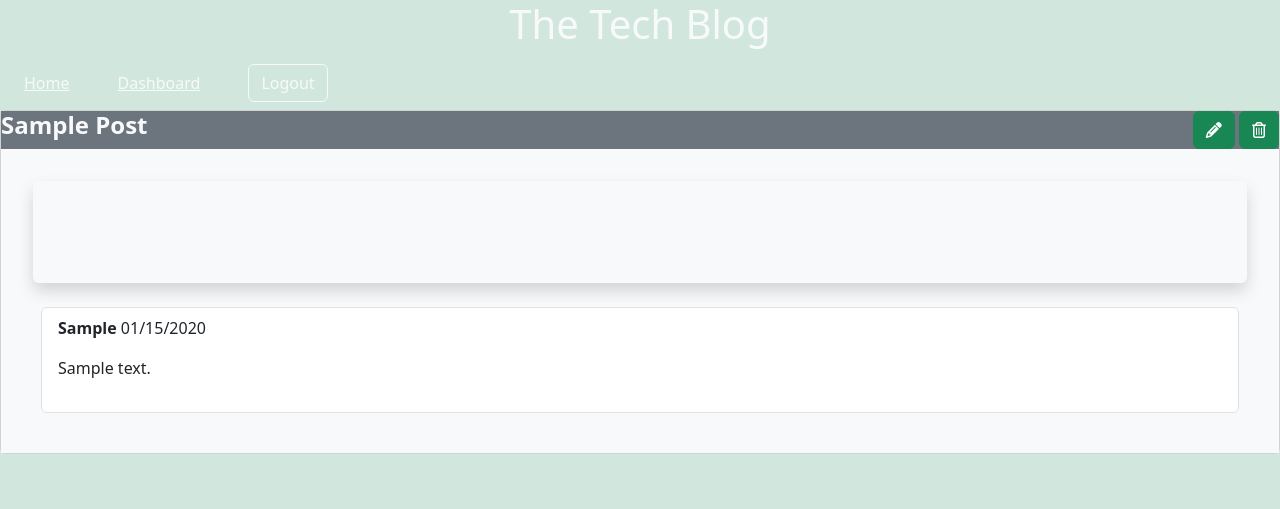
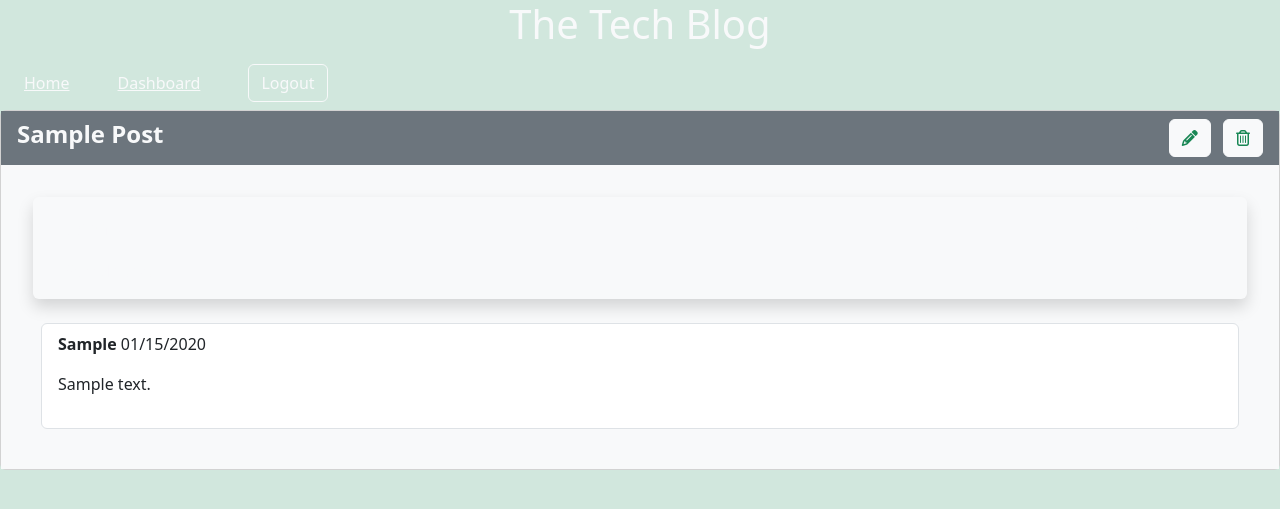
Before and after one commit to rmoscoe/tech-blog, a Node server app: page /posts/1 in a window 1280 px wide. Shown: the top 509 px of the page. Run offline with Node 20, Linux system fonts and the light colour scheme; a user stored in the database is signed in; tables that the repository leaves empty hold one stand-in row (values such as "Sample post"); some libraries are stand-ins or nearby versions.

Commit message:
style post details

```diff
--- a/controllers/home-routes.js
+++ b/controllers/home-routes.js
@@ -112,6 +112,7 @@ router.get('/posts/:id', withAuth, async (req, res) => {
             if (comment.user_id === req.session.user_id) {
                 comment.author = true;
             }
+
         });
 
         res.render('post-details', {
--- a/views/partials/post.handlebars
+++ b/views/partials/post.handlebars
@@ -1,9 +1,17 @@
 <section class="card my-3">
-  <a href="/posts/{{id}}" class="d-flex justify-content-between flex-wrap text-decoration-none p-0" style="background-color: var(--bs-dark-text)">
-    <header class="text-light align-self-center fs-3 w-100 px-2 py-1 m-0">{{title}}</header>
-    <div class="d-flex card-body align-content-center justify-content-between flex-no-wrap py-1 m-0">
-      <p class="fs-6 align-self-start text-light px-2 py-0 mx-0">Posted by {{user.username}}</p>
-      <p class="fs-6 align-self-end text-light px-2  py-0 mx-0">{{createdDate}}</p>
+  <a href="/posts/{{id}}"
+    class="d-flex justify-content-between flex-wrap text-decoration-none p-0"
+    style="background-color: var(--bs-dark-text)">
+    <header
+      class="text-light align-self-center fs-3 w-100 px-2 py-1 m-0 text-capitalize">
+      {{title}}</header>
+    <div
+      class="d-flex card-body align-content-center justify-content-between flex-no-wrap py-1 m-0">
+      <p class="fs-6 align-self-start text-light px-2 py-0 mx-0">Posted by
+        <span class="text-capitalize">{{user.username}}</span>
+      </p>
+      <p class="fs-6 align-self-end text-light px-2  py-0 mx-0">{{createdDate}}
+      </p>
     </div>
   </a>
 </section>
--- a/views/post-details.handlebars
+++ b/views/post-details.handlebars
@@ -1,13 +1,13 @@
 <section class="card">
-  <header class="d-flex justify-content-between flex-no-wrap bg-secondary">
-    <h4 class="text-light text-capitalize fw-bold">{{post.title}}</h4>
+  <header class="d-flex justify-content-between flex-no-wrap bg-secondary align-content-center px-3">
+    <h4 class="text-light text-capitalize fw-bold align-self-center">{{post.title}}</h4>
     {{#if postAuthor}}
     <div>
-      <button class="btn btn-success">
-        <i class="fa-solid fa-pencil"></i>
+      <button class="btn btn-light m-2">
+        <i class="text-success fa-solid fa-pencil"></i>
       </button>
-      <button class="btn btn-success">
-        <i class="fa-regular fa-trash-can"></i>
+      <button class="btn btn-light">
+        <i class="text-success fa-regular fa-trash-can"></i>
       </button>
     </div>
     {{/if}}
```
Also changed, not shown: public/js/login.js (+10 -0 lines).
